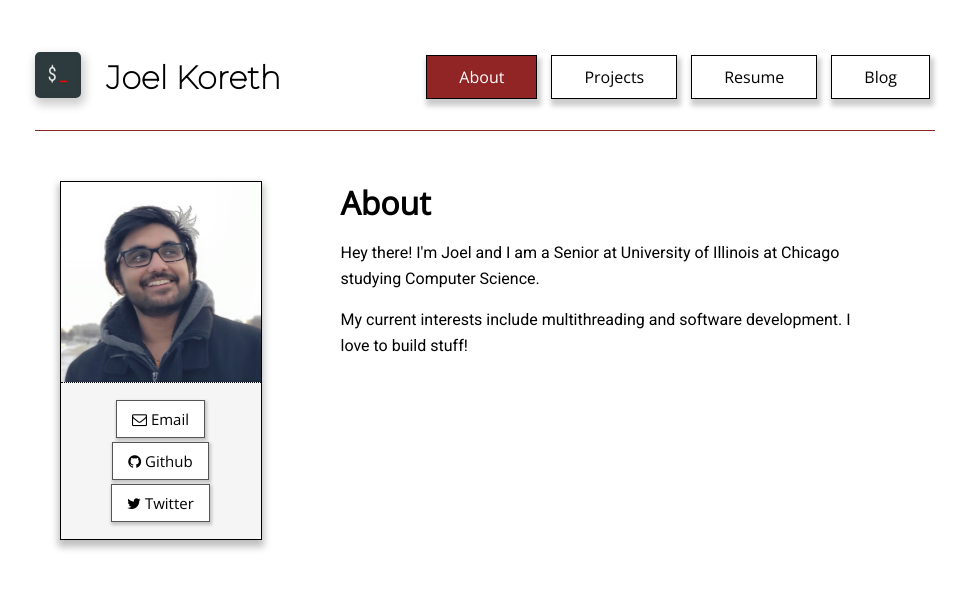
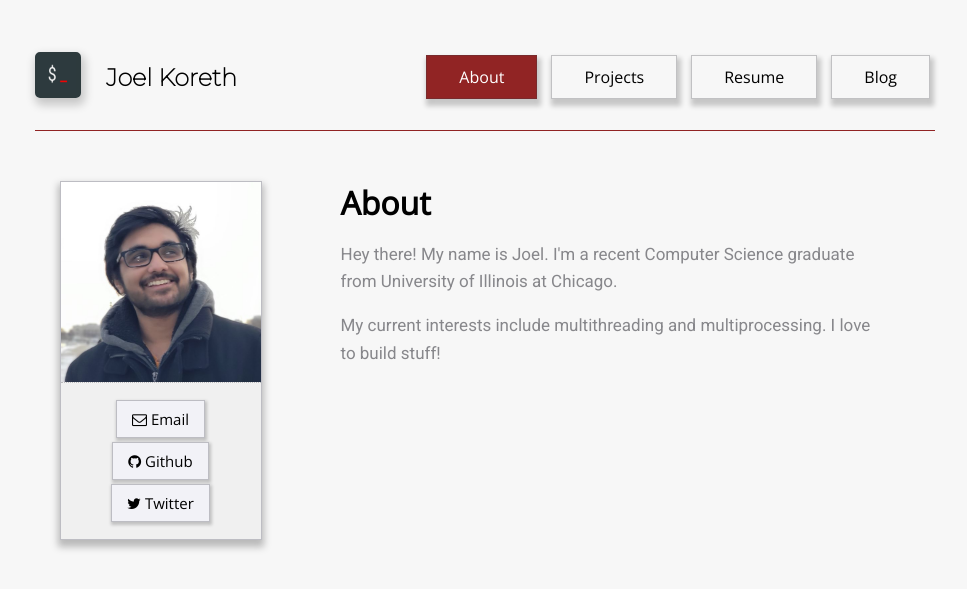
Before and after one commit to j-koreth/j-koreth.github.io, a Jekyll site: the page built from about.html, in a window 1280 px wide. Shown: the top 589 px of the page, without its empty margins (155-1122 px from the left). Built offline with Jekyll 4.4.1, drawn with Linux system fonts in a browser that asks for light colours.

Commit message:
Dark mode

```diff
--- a/_sass/main.scss
+++ b/_sass/main.scss
@@ -1,15 +1,47 @@
+:root {
+  --main-bg-color: #f7f7f7;
+  --secondary-bg-color: #F2F2F7FF;
+  --tertiary-bg-color: #f0f0f0;
+  --main-text-color: #000000FF;
+  --secondary-text-color: #3C3C4399;
+  --tertiary-text-color: #3C3C434D;
+  --separator-color: #3C3C434A;
+  --shadow-colors: 0, 0, 0;
+}
+
+@media (prefers-color-scheme: dark) {
+	:root {
+    --main-bg-color: #000000FF;
+    --secondary-bg-color: #1C1C1EFF;
+    --tertiary-bg-color: #2C2C2EFF;
+    --main-text-color: #FFFFFFFF;
+    --secondary-text-color: #EBEBF599;
+    --tertiary-text-color: #EBEBF54D;
+    --separator-color: #54545899;
+    --shadow-colors: 83, 83, 83;
+	}
+}
+
+body {
+  background-color: var(--main-bg-color);
+}
+
 #content {
   max-width: 900px;
   font-family: 'Roboto', sans-serif;
   margin: 50px auto;
+  color: var(--secondary-text-color);
+
 }
 
 #content :is(h1, h2, h3, h4, h5, h6) {
   font-family: 'Open Sans', sans-serif;
+  color: var(--main-text-color);
 }
 
 #content p{
   line-height: 1.6;
+  font-size: 17px;
 }
 
 #ProfilePic {
@@ -18,20 +50,19 @@
 
 .container {
   text-align: center;
-  border: 1px solid black;
-  box-shadow: 0px 5px 7px 2px rgba(0,0,0,.25);
+  border: 1px solid var(--separator-color);
+  box-shadow: 0px 5px 7px 2px rgba(var(--shadow-colors),.25);
   display: flex;
   flex-direction: column;
   justify-content: space-between;
 	// border-radius: 16px;
+  background-color: var(--secondary-bg-color);
   overflow: hidden;
   min-height: 250px;
 }
 
 .container a{
   text-decoration: none;
-	color: black;
-
 
 	&:hover,
 	&:focus {
@@ -41,52 +72,51 @@
 }
 
 .containeractions{
-  border-top: 1px dotted black;
+  border-top: 1px dotted var(--separator-color);
   padding: 15px;
-  background-color: whitesmoke;
+  background-color: var(--tertiary-bg-color);
   text-align: left;
 }
-
 
 .actions{
   display: flex;
   align-items: center;
   justify-content: space-around;
-  background-color: whitesmoke !important;
+  background-color: var(--tertiary-bg-color) !important;
   flex-wrap: wrap;
 }
 
 .button{
-  background-color: white;
+  background-color: var(--secondary-bg-color);
   font-size: 15px;
-  color: black;
+  color: var(--main-text-color);
   padding: 8px 15px;
   text-align: center;
   text-decoration: none;
   display: inline-block;
   font-family: 'Open Sans', sans-serif;
-  border: 1px solid #555555;
+  border: 1px solid var(--separator-color);
 
 	&:hover,
 	&:focus {
-    background-color: black;
-    color: white !important;
+    background-color: var(--main-bg-color);
+    color:  var(--main-text-color) !important;
   }
 }
 
 .clickable {
-  box-shadow: 1px 2px 3px 1px rgba(0,0,0,.2);
+  box-shadow: 1px 2px 3px 1px rgba(var(--shadow-colors),.2);
   -webkit-tap-highlight-color: transparent;
   cursor: pointer;
 
 	&:hover,
 	&:focus {
-    box-shadow: 0px 1px 3px 1px rgba(0,0,0,.2);
+    box-shadow: 0px 1px 3px 1px rgba(var(--shadow-colors),.2);
   }
 
   &:active{
     transform: translateY(4px);
-    box-shadow: 0px 1px 3px 1px rgba(0,0,0,.1);
+    box-shadow: 0px 1px 3px 1px rgba(var(--shadow-colors),.1);
   }
 }
 
@@ -100,14 +130,14 @@
 }
 
 .grid-item {
-  background-color: white;
+  background-color: var(--secondary-bg-color);
   text-align: center;
   padding: 5px;
 }
 
 time{
   font-size: 15px;
-  color: grey;
+  color: var(--tertiary-text-color);
 }
 
 #the-canvas {
@@ -133,6 +163,7 @@
 
 
 .posttitle{
+  color: var(--main-text-color);
   padding: 5px;
 }
 
--- a/_sass/mobile.scss
+++ b/_sass/mobile.scss
@@ -22,7 +22,7 @@
 
     nav .icon {
 		display: block;
-		padding: 4px 14px;
+		padding: 4px 10px;
         float: right;
 	}
 
@@ -31,15 +31,16 @@
     }
 
     #bar1, #bar2, #bar3 {
-		width: 35px;
-		height: 5px;
+		width: 28px;
+		height: 4px;
 		margin: 6px 0;
 		transition: 0.4s;
-		background-color: black;
+		background-color: var(--main-text-color);
 	}
 
 	.animate #bar1 {
-		transform: rotate(-45deg) translate(-9px, 6px);
+		transform: rotate(-45deg);
+        transform-origin: right;
 	}
 
 	.animate #bar2 {
@@ -47,7 +48,8 @@
 	}
 
 	.animate #bar3 {
-		transform: rotate(45deg) translate(-8px, -8px);
+		transform: rotate(45deg);
+        transform-origin: right;
 	}
 
     .responsive #navbarItems {
--- a/_sass/navigation.scss
+++ b/_sass/navigation.scss
@@ -1,6 +1,6 @@
 #navbarItems a {
-    background-color: white;
-    color: black;
+    color: var(--main-text-color);
+    background-color: var(--main-bg-color);
     margin: 5px;
     padding: 10px 32px;
     text-align: center;
@@ -8,19 +8,19 @@
     display: inline-block;
     font-family: 'Open Sans', sans-serif;
     cursor: pointer;
-    border: 1px solid black;
-    box-shadow: 2px 5px 5px 2px rgba(0,0,0,.2);
+    border: 1px solid var(--separator-color);
+    box-shadow: 2px 5px 5px 2px rgba(var(--shadow-colors),.2);
     -webkit-tap-highlight-color: transparent;
   }
 
   #navbarItems a:hover {
-    background-color: black;
-    color: white;
+    background-color: var(--secondary-bg-color);
+    color: var(--main-text-color);
   }
 
   #navbarItems a:active {
     transform: translateY(4px);
-    box-shadow: 1px 1px 5px 2px rgba(0,0,0,.175);
+    box-shadow: 1px 1px 5px 2px rgba(var(--shadow-colors),.175);
   }
 
   #navbarItems .current{
@@ -31,12 +31,12 @@
   #name{
     font-family: 'Montserrat', sans-serif;
     margin: 0 25px;
-    font-size: 2em;
+    color: var(--main-text-color);
   }
   #logo{
     border: 5px solid #2D3A3D;
     border-radius: 5px;
-    box-shadow: 2px 5px 10px 2px rgba(0,0,0,.2);
+    box-shadow: 2px 5px 10px 2px rgba(var(--shadow-colors),.2);
     width: 36px;
     height: 36px;
     min-width: 36px;
@@ -46,13 +46,13 @@
   #logo:hover{
     transition-duration: .5s;
     transform: scale(1.5,1.5) rotate(360deg);
-    box-shadow: 2px 5px 20px 5px rgba(0,0,0,.2);
+    box-shadow: 2px 5px 20px 5px rgba(var(--shadow-colors),.2);
   }
 
   #logo:active{
     transition-duration: .25s;
     transform: translateY(4px);
-    box-shadow: 2px 5px 10px 2px rgba(0,0,0,.2);
+    box-shadow: 2px 5px 10px 2px rgba(var(--shadow-colors),.2);
   }
 
   #header{
--- a/about.html
+++ b/about.html
@@ -17,8 +17,8 @@
     <div style="width: 60%; padding: 0px 30px;">
         <h1 style="margin: 0;"> About </h1>
         <div>
-            <p> Hey there! I'm Joel and I am a Senior at University of Illinois at Chicago studying Computer Science. </p>
-            <p> My current interests include multithreading and software development. I love to build stuff! </p>
+            <p> Hey there! My name is Joel. I'm a recent Computer Science graduate from University of Illinois at Chicago. </p>
+            <p> My current interests include multithreading and multiprocessing. I love to build stuff! </p>
         </div>
     </div>
 </div>
```
Also changed, not shown: _layouts/default.html (line endings or trailing spaces), 15 other files.
